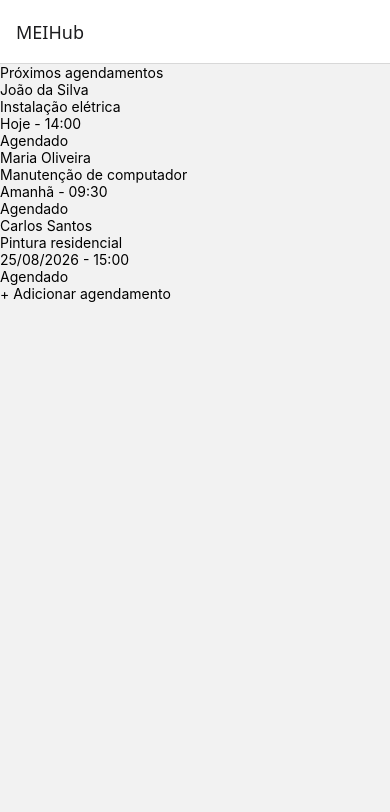
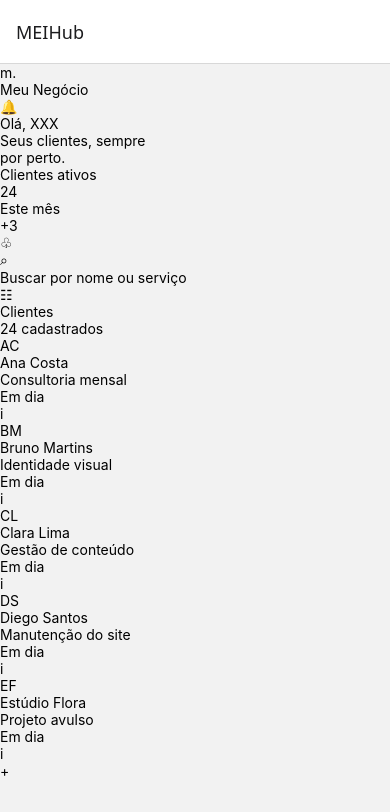
Before and after one commit to Zero8KDev/MEIHub, a React Native app: screen /Lista in a window 390 px wide. Shown: the top 812 px of the page. Built offline with nearby package versions, Linux system fonts and the light colour scheme.

Commit message:
jdk atualizado para comportar o desing

```diff
--- a/src/Detalhe.js
+++ b/src/Detalhe.js
@@ -1,4 +1,5 @@
 import React from 'react';
+
 import {
     View,
     Text,
@@ -7,34 +8,98 @@ import {
 
 export default function Detalhe({ route, navigation }) {
 
-    const { agendamento } = route.params;
+    // Recebe o cliente enviado pela tela Lista.
+    const { cliente } = route.params;
 
     return (
-    <View>
+        <View>
 
-        <Text>Detalhes do agendamento</Text>
+            {/* Cabeçalho */}
+            <View>
 
-        <Text>Cliente:</Text>
-        <Text>{agendamento.cliente}</Text>
+                {/* Botão voltar */}
+                <Pressable
+                    onPress={() => navigation.goBack()}
+                >
+                    <Text>‹</Text>
+                    <Text>Voltar</Text>
+                </Pressable>
 
-        <Text>Serviço:</Text>
-        <Text>{agendamento.servico}</Text>
+                <Text>Detalhes do Cliente</Text>
 
-        <Text>Data:</Text>
-        <Text>{agendamento.data}</Text>
+            </View>
 
-        <Text>Horário:</Text>
-        <Text>{agendamento.horario}</Text>
 
-        <Text>Status:</Text>
-        <Text>{agendamento.status}</Text>
+            {/* Informações principais do cliente */}
+            <View>
 
-        <Pressable
-        onPress={() => navigation.goBack()}
-        >
-        <Text>Voltar</Text>
-        </Pressable>
+                {/* Iniciais */}
+                <View>
+                    <Text>{cliente.iniciais}</Text>
+                </View>
 
-    </View>
+                {/* Nome */}
+                <Text>{cliente.nome}</Text>
+
+                {/* Serviço */}
+                <Text>{cliente.servico}</Text>
+
+                {/* Status */}
+                <View>
+                    <Text>{cliente.status}</Text>
+                </View>
+
+            </View>
+
+
+            {/* Informações de contato e cadastro */}
+            <View>
+
+                {/* E-mail */}
+                <View>
+                    <Text>E-mail</Text>
+                    <Text>{cliente.email}</Text>
+                </View>
+
+
+                {/* Telefone */}
+                <View>
+                    <Text>Telefone</Text>
+                    <Text>{cliente.telefone}</Text>
+                </View>
+
+
+                {/* Cliente desde */}
+                <View>
+                    <Text>Cliente desde</Text>
+                    <Text>{cliente.desde}</Text>
+                </View>
+
+
+                {/* Valor mensal */}
+                <View>
+                    <Text>Valor mensal</Text>
+                    <Text>{cliente.valorMensal}</Text>
+                </View>
+
+            </View>
+
+
+            {/* Botão para enviar mensagem */}
+            <Pressable
+                onPress={() => alert('Enviar mensagem')}
+            >
+                <Text>Enviar mensagem</Text>
+            </Pressable>
+
+
+            {/* Botão para editar */}
+            <Pressable
+                onPress={() => alert('Editar cliente')}
+            >
+                <Text>Editar cliente</Text>
+            </Pressable>
+
+        </View>
     );
 }
--- a/src/Lista.js
+++ b/src/Lista.js
@@ -6,71 +6,200 @@ import {
     FlatList
 } from 'react-native';
 
-const agendamentos = [
+// Lista de clientes utilizada nesta primeira versão.
+// Os dados são fixos e futuramente serão substituídos
+// pelos dados armazenados no SQLite.
+const clientes = [
     {
         id: '1',
-    cliente: 'João da Silva',
-    servico: 'Instalação elétrica',
-    data: 'Hoje',
-    horario: '14:00',
-    status: 'Agendado'
+        iniciais: 'AC',
+        nome: 'Ana Costa',
+        servico: 'Consultoria mensal',
+        status: 'Em dia',
+        email: 'ana.costa@email.com',
+        telefone: '(11) 98765-4321',
+        desde: 'Março 2024',
+        valorMensal: 'R$ 1.200,00'
     },
     {
         id: '2',
-    cliente: 'Maria Oliveira',
-    servico: 'Manutenção de computador',
-    data: 'Amanhã',
-    horario: '09:30',
-    status: 'Agendado'
+        iniciais: 'BM',
+        nome: 'Bruno Martins',
+        servico: 'Identidade visual',
+        status: 'Em dia',
+        email: 'bruno.martins@email.com',
+        telefone: '(11) 97654-3210',
+        desde: 'Janeiro 2025',
+        valorMensal: 'R$ 850,00'
     },
     {
         id: '3',
-    cliente: 'Carlos Santos',
-    servico: 'Pintura residencial',
-    data: '25/08/2026',
-    horario: '15:00',
-    status: 'Agendado'
+        iniciais: 'CL',
+        nome: 'Clara Lima',
+        servico: 'Gestão de conteúdo',
+        status: 'Em dia',
+        email: 'clara.lima@email.com',
+        telefone: '(11) 96543-2109',
+        desde: 'Junho 2024',
+        valorMensal: 'R$ 950,00'
+    },
+    {
+        id: '4',
+        iniciais: 'DS',
+        nome: 'Diego Santos',
+        servico: 'Manutenção do site',
+        status: 'Em dia',
+        email: 'diego.santos@email.com',
+        telefone: '(11) 95432-1098',
+        desde: 'Agosto 2024',
+        valorMensal: 'R$ 700,00'
+    },
+    {
+        id: '5',
+        iniciais: 'EF',
+        nome: 'Estúdio Flora',
+        servico: 'Projeto avulso',
+        status: 'Em dia',
+        email: 'contato@estudioflora.com',
+        telefone: '(11) 94321-0987',
+        desde: 'Fevereiro 2025',
+        valorMensal: 'R$ 1.500,00'
     }
 ];
 
 export default function Lista({ navigation }) {
+
+    // Função executada quando um cliente é selecionado.
+    // Envia o objeto completo do cliente para a tela Detalhe.
+    function abrirDetalhe(cliente) {
+        navigation.navigate('Detalhe', {
+            cliente: cliente
+        });
+    }
+
     return (
         <View>
 
-        <Text>Próximos agendamentos</Text>
+            {/* Cabeçalho do aplicativo */}
+            <View>
+                <Text>m.</Text>
+                <Text>Meu Negócio</Text>
 
+                {/* Botão de notificações */}
+                <Pressable
+                    onPress={() => alert('Notificações')}
+                >
+                    <Text>🔔</Text>
+                </Pressable>
+            </View>
+
+
+            {/* Saudação */}
+            <View>
+                <Text>Olá, XXX</Text>
+
+                <Text>
+                    Seus clientes, sempre
+                </Text>
+
+                <Text>
+                    por perto.
+                </Text>
+            </View>
+
+
+            {/* Resumo dos clientes */}
+            <View>
+
+                <View>
+                    <Text>Clientes ativos</Text>
+                    <Text>24</Text>
+                </View>
+
+                <View>
+                    <Text>Este mês</Text>
+                    <Text>+3</Text>
+                </View>
+
+                <Pressable
+                    onPress={() => alert('Clientes')}
+                >
+                    <Text>♧</Text>
+                </Pressable>
+
+            </View>
+
+
+            {/* Campo de busca */}
+            <View>
+                <Text>⌕</Text>
+
+                <Text>
+                    Buscar por nome ou serviço
+                </Text>
+
+                <Pressable
+                    onPress={() => alert('Filtros')}
+                >
+                    <Text>☷</Text>
+                </Pressable>
+            </View>
+
+
+            {/* Título da lista */}
+            <View>
+                <Text>Clientes</Text>
+                <Text>24 cadastrados</Text>
+            </View>
+
+
+            {/* Lista de clientes */}
             <FlatList
-        data={agendamentos}
+                data={clientes}
                 keyExtractor={(item) => item.id}
+
                 renderItem={({ item }) => (
 
                     <Pressable
-            onPress={() =>
-                navigation.navigate('Detalhe', {
-                agendamento: item
-                })
-            }
+                        onPress={() => abrirDetalhe(item)}
                     >
 
-            <Text>{item.cliente}</Text>
+                        {/* Iniciais do cliente */}
+                        <View>
+                            <Text>{item.iniciais}</Text>
+                        </View>
 
+
+                        {/* Informações principais */}
+                        <View>
+                            <Text>{item.nome}</Text>
                             <Text>{item.servico}</Text>
+                        </View>
 
-            <Text>
-                {item.data} - {item.horario}
-            </Text>
 
+                        {/* Status */}
+                        <View>
                             <Text>{item.status}</Text>
+                        </View>
+
+
+                        {/* Botão de informações */}
+                        <Pressable
+                            onPress={() => abrirDetalhe(item)}
+                        >
+                            <Text>i</Text>
+                        </Pressable>
 
                     </Pressable>
-
                 )}
             />
 
+
+            {/* Botão Adicionar */}
             <Pressable
                 onPress={() => alert('Em breve!')}
             >
-        <Text>+ Adicionar agendamento</Text>
+                <Text>+</Text>
             </Pressable>
 
         </View>
```
Lines whose indentation alone changed are shown as unchanged.
